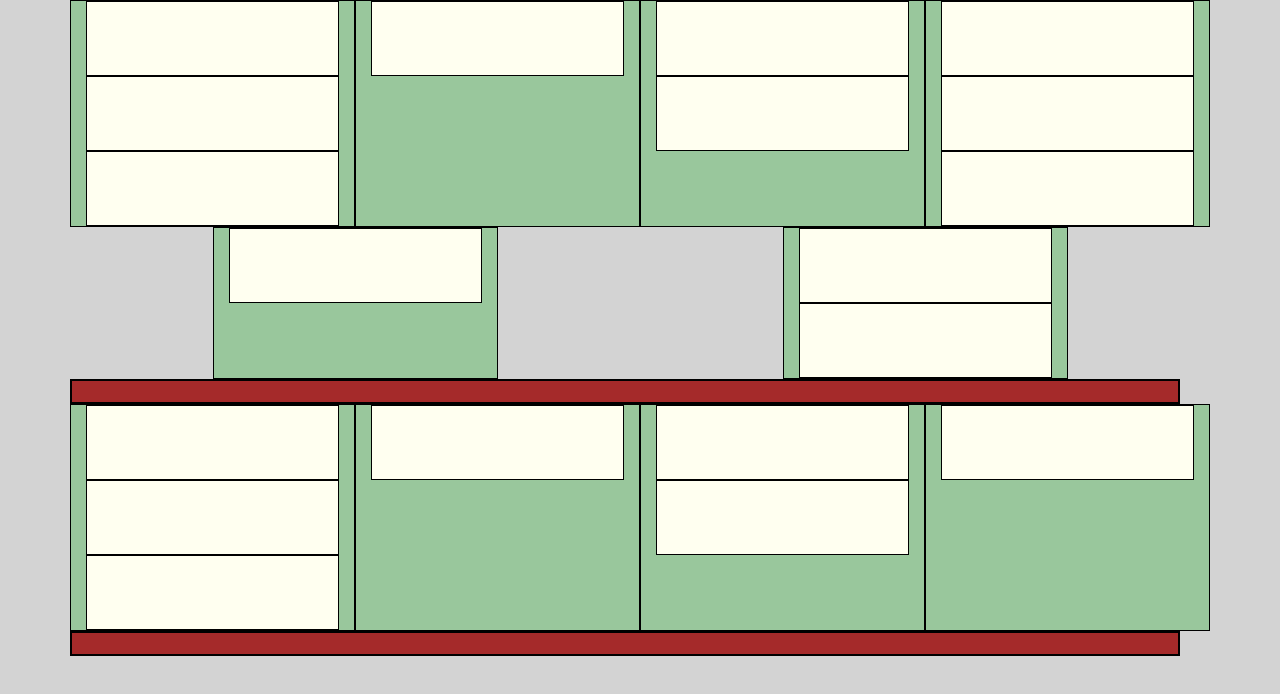
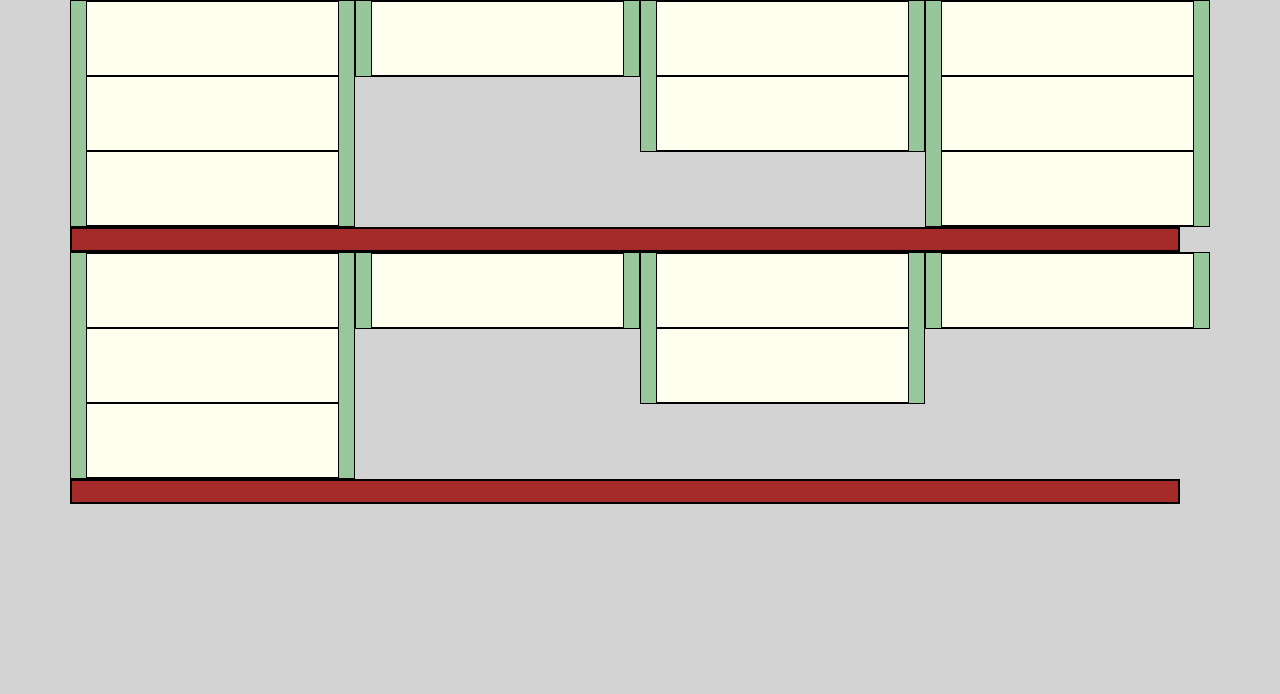
Before and after one commit to FlysJoint/todo_application, a plain HTML site: page index.html in a window 1280 px wide. Drawn offline with nearby package versions, Linux system fonts and the light colour scheme.

Commit message:
used Heathers dev tool tip to achieve broadly desired look

```diff
--- a/index.html
+++ b/index.html
@@ -10,7 +10,7 @@
 </head>
 <body>
   <div class="container screen">
-    <div class="row">
+    <div class="row" id="nowrap">
       <div class="container col-12 col-md-6 col-lg-4 col-xl-3 task-box">
             <div class="col-12 task"></div>
             <div class="col-12 task"></div>
@@ -41,10 +41,10 @@
             <div class="col-12 task"></div>
       </div>
     </div>
-    <div class = "row main-shelf col-12"></div>
+    <div class = "row main-shelf col-12" id="nowrap"></div>
   </div>
   <div class="container screen">
-    <div class="row">
+    <div class="row" id="nowrap">
       <div class="container col-12 col-md-6 col-lg-4 col-xl-3 task-box">
             <div class="col-12 task"></div>
             <div class="col-12 task"></div>
@@ -64,7 +64,7 @@
             <div class="col-12 task"></div>
       </div>
     </div>
-    <div class = "row main-shelf col-12"></div>
+    <div class = "row main-shelf col-12" id="nowrap"></div>
   </div>
 </body>
 </html>
--- a/main.css
+++ b/main.css
@@ -21,7 +21,7 @@ flex-wrap: nowrap;
 .task-box {
     background-color: rgba(19, 170, 27, 0.301);
     border: 1px solid black;
-    height: auto;
+    height: fit-content;
     bottom: 5%;
 }
 
```
